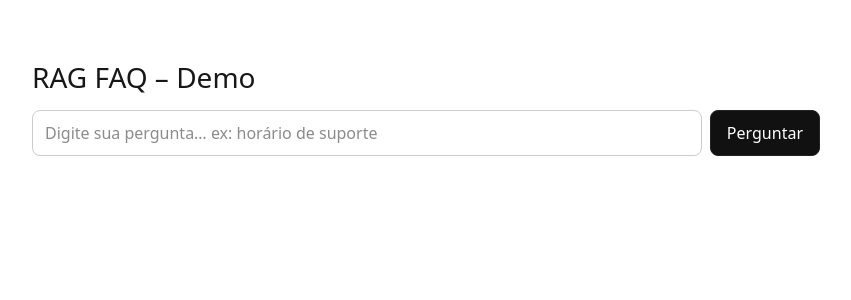
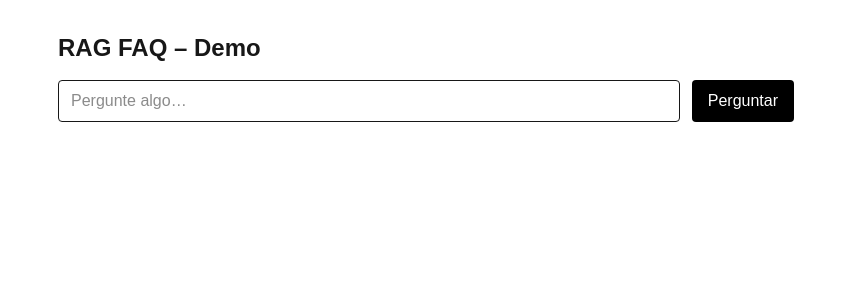
Before and after one commit to Luizbragga/rag-faq-bot, a Next.js app: page /chat in a window 1280 px wide. Shown: the top 300 px of the page, without its empty margins (214-1065 px from the left). Built offline with nearby package versions, Linux system fonts and the light colour scheme.

Commit message:
feat: Groq LLM + Jina embeddings/reranker + front POST JSON

```diff
--- a/src/app/api/chat/route.ts
+++ b/src/app/api/chat/route.ts
@@ -1,4 +1,3 @@
-// src/app/api/chat/route.ts
 export const runtime = "nodejs";
 
 import { NextResponse } from "next/server";
@@ -7,7 +6,7 @@ import { hybridRetrieve, RetrievedItem } from "@/lib/retrieval";
 
 type ChatMsg = { role: "system" | "user" | "assistant"; content: string };
 
-async function callChat(messages: ChatMsg[]): Promise<string> {
+async function callLLM(messages: ChatMsg[]): Promise<string> {
   const payload: any = {
     messages,
     temperature: 0.2,
@@ -15,11 +14,9 @@ async function callChat(messages: ChatMsg[]): Promise<string> {
   };
 
   let url = "";
-  let headers: Record<string, string> = {
-    "Content-Type": "application/json",
-  };
+  let headers: Record<string, string> = { "Content-Type": "application/json" };
 
-  // 1) GROQ (recomendado)
+  // 1) Groq (recomendado)
   if (process.env.GROQ_API_KEY) {
     url = "https://api.groq.com/openai/v1/chat/completions";
     headers.Authorization = `Bearer ${process.env.GROQ_API_KEY}`;
@@ -68,20 +65,18 @@ function buildPrompt(question: string, ctx: RetrievedItem[]) {
     )
     .join("\n");
 
+  const system =
+    "Você é um assistente que responde somente com base no contexto fornecido (RAG). Não invente.";
   const user = `
 Pergunta: ${question}
 
-Contexto (trechos relevantes):
+Contexto:
 ${bullets}
 
-Instruções:
-- Responda SOMENTE com base no contexto acima.
-- Seja direto e objetivo.
-- Se não houver informação suficiente, diga claramente que não encontrou evidências.
+Regras:
+- Responda de forma direta e objetiva em português.
+- Se não houver evidências suficientes no contexto, diga claramente que não encontrou.
   `.trim();
-
-  const system =
-    "Você é um assistente que responde perguntas com base em passagens fornecidas (RAG). Não invente.";
 
   return [
     { role: "system", content: system },
@@ -108,12 +103,10 @@ export async function POST(req: Request) {
       );
     }
 
-    // RAG
     const ctx = await hybridRetrieve({ tenantId, query: question, k: 6 });
 
-    // Chamada ao LLM (Groq/OpenRouter/OpenAI)
     const messages = buildPrompt(question, ctx);
-    const answer = await callChat(messages);
+    const answer = await callLLM(messages);
 
     const citations = ctx.map((c) => ({
       id: c._id,
--- a/src/app/chat/page.tsx
+++ b/src/app/chat/page.tsx
@@ -3,186 +3,97 @@
 import { useState } from "react";
 
 type Citation = {
-  chunkId: string;
-  docId: string;
-  docName: string;
-  preview: string;
-  page?: number | null;
+  id: string;
+  name: string;
+  snippet: string;
+  page?: number;
 };
 
 export default function ChatPage() {
-  const [query, setQuery] = useState("");
-  const [answer, setAnswer] = useState<string | null>(null);
+  const [input, setInput] = useState("");
+  const [answer, setAnswer] = useState<string>("");
   const [cites, setCites] = useState<Citation[]>([]);
   const [loading, setLoading] = useState(false);
-  const [error, setError] = useState<string | null>(null);
+  const [errorMsg, setErrorMsg] = useState<string>("");
 
-  // feedback
-  const [logId, setLogId] = useState<string | null>(null);
-  const [sentFeedback, setSentFeedback] = useState<"up" | "down" | null>(null);
-  const [sendingFb, setSendingFb] = useState(false);
+  async function handleAsk(e?: React.FormEvent) {
+    e?.preventDefault();
+    setErrorMsg("");
+    setAnswer("");
+    setCites([]);
 
-  async function onAsk(e: React.FormEvent) {
-    e.preventDefault();
-    if (!query.trim()) return;
+    const question = input.trim();
+    if (!question) return;
+
     setLoading(true);
-    setError(null);
-    setAnswer(null);
-    setCites([]);
-    setLogId(null);
-    setSentFeedback(null);
 
     try {
       const res = await fetch("/api/chat", {
         method: "POST",
         headers: { "Content-Type": "application/json" },
-        body: JSON.stringify({ tenantId: "demo", query }),
+        body: JSON.stringify({
+          question, // <<=== IMPORTANTE: 'question'
+          tenantId: "demo",
+        }),
       });
-      const data = await res.json();
-      if (!data.ok) throw new Error(data.error || "Erro ao consultar");
-      setAnswer(data.answer as string);
-      setCites((data.citations as Citation[]) || []);
-      if (data.logId) setLogId(String(data.logId));
+
+      const json = await res.json();
+      if (!res.ok || !json.ok) throw new Error(json.error || res.statusText);
+
+      setAnswer(json.answer || "(sem resposta)");
+      setCites(json.citations || []);
     } catch (err: any) {
-      setError(err.message || String(err));
+      setErrorMsg(`Erro: ${err.message}`);
     } finally {
       setLoading(false);
     }
   }
 
-  async function sendFeedback(fb: "up" | "down") {
-    if (!logId || sendingFb || sentFeedback) return;
-    setSendingFb(true);
-    try {
-      const res = await fetch("/api/feedback", {
-        method: "POST",
-        headers: { "Content-Type": "application/json" },
-        body: JSON.stringify({ logId, feedback: fb }),
-      });
-      const data = await res.json();
-      if (!data.ok) throw new Error(data.error || "Erro ao enviar feedback");
-      setSentFeedback(fb);
-    } catch (e: any) {
-      alert(e?.message ?? "Falha ao enviar feedback");
-    } finally {
-      setSendingFb(false);
-    }
-  }
+  return (
+    <div className="max-w-3xl mx-auto px-4 py-8">
+      <h1 className="text-2xl font-semibold mb-4">RAG FAQ – Demo</h1>
 
-  return (
-    <main
-      style={{
-        maxWidth: 820,
-        margin: "40px auto",
-        padding: 16,
-        fontFamily: "system-ui, -apple-system, Segoe UI, Roboto, sans-serif",
-      }}
-    >
-      <h1 style={{ fontSize: 28, marginBottom: 12 }}>RAG FAQ – Demo</h1>
-      <form
-        onSubmit={onAsk}
-        style={{ display: "flex", gap: 8, marginBottom: 16 }}
-      >
+      <form onSubmit={handleAsk} className="flex gap-3">
         <input
-          value={query}
-          onChange={(e) => setQuery(e.target.value)}
-          placeholder="Digite sua pergunta… ex: horário de suporte"
-          style={{
-            flex: 1,
-            padding: "10px 12px",
-            borderRadius: 8,
-            border: "1px solid #ccc",
-          }}
+          className="flex-1 border rounded px-3 py-2"
+          placeholder="Pergunte algo…"
+          value={input}
+          onChange={(e) => setInput(e.target.value)}
         />
         <button
           type="submit"
+          className="px-4 py-2 rounded bg-black text-white disabled:opacity-60"
           disabled={loading}
-          style={{
-            padding: "10px 16px",
-            borderRadius: 8,
-            border: "1px solid #222",
-            background: "#111",
-            color: "#fff",
-          }}
         >
-          {loading ? "Consultando…" : "Perguntar"}
+          {loading ? "Perguntando..." : "Perguntar"}
         </button>
       </form>
 
-      {error && (
-        <div style={{ color: "#b00020", marginBottom: 12 }}>Erro: {error}</div>
-      )}
+      {errorMsg && <p className="mt-3 text-red-600 text-sm">{errorMsg}</p>}
 
       {answer && (
-        <section style={{ marginBottom: 20 }}>
-          <h2 style={{ fontSize: 18, marginBottom: 6 }}>Resposta</h2>
-          <p style={{ lineHeight: 1.6 }}>{answer}</p>
-
-          {/* Feedback */}
-          <div style={{ marginTop: 10, display: "flex", gap: 8 }}>
-            <button
-              disabled={!logId || sendingFb || !!sentFeedback}
-              onClick={() => sendFeedback("up")}
-              title="Útil"
-              style={{
-                padding: "6px 10px",
-                borderRadius: 8,
-                border: "1px solid #ccc",
-                background:
-                  sentFeedback === "up" ? "rgba(0,200,0,.1)" : "transparent",
-              }}
-            >
-              👍 Útil
-            </button>
-            <button
-              disabled={!logId || sendingFb || !!sentFeedback}
-              onClick={() => sendFeedback("down")}
-              title="Não ajudou"
-              style={{
-                padding: "6px 10px",
-                borderRadius: 8,
-                border: "1px solid #ccc",
-                background:
-                  sentFeedback === "down" ? "rgba(200,0,0,.1)" : "transparent",
-              }}
-            >
-              👎 Não ajudou
-            </button>
-            {sentFeedback && (
-              <span style={{ color: "#555", alignSelf: "center" }}>
-                Obrigado pelo feedback!
-              </span>
-            )}
-          </div>
-        </section>
+        <div className="mt-6">
+          <h2 className="font-medium mb-2">Resposta</h2>
+          <div className="whitespace-pre-wrap text-sm leading-6">{answer}</div>
+        </div>
       )}
 
       {cites.length > 0 && (
-        <section>
-          <h3 style={{ fontSize: 16, marginBottom: 6 }}>
-            Citações ({cites.length})
-          </h3>
-          <ul
-            style={{ listStyle: "none", padding: 0, display: "grid", gap: 8 }}
-          >
+        <div className="mt-6">
+          <h3 className="font-medium mb-2">Citações</h3>
+          <ul className="space-y-3">
             {cites.map((c) => (
-              <li
-                key={c.chunkId}
-                style={{
-                  border: "1px solid #ddd",
-                  borderRadius: 8,
-                  padding: 10,
-                }}
-              >
-                <div style={{ fontWeight: 600, marginBottom: 4 }}>
-                  {c.docName} {c.page ? `(p. ${c.page})` : ""}
+              <li key={c.id} className="text-sm">
+                <div className="font-semibold">
+                  {c.name}
+                  {c.page != null ? ` (p. ${c.page})` : ""}
                 </div>
-                <div style={{ color: "#444" }}>{c.preview}</div>
+                <div className="opacity-80">{c.snippet}</div>
               </li>
             ))}
           </ul>
-        </section>
+        </div>
       )}
-    </main>
+    </div>
   );
 }
--- a/src/lib/embeddings.ts
+++ b/src/lib/embeddings.ts
@@ -1,10 +1,4 @@
 // src/lib/embeddings.ts
-// Seleciona automaticamente Jina → Cohere → OpenAI.
-// Configure ao menos UMA das chaves na Vercel:
-// - JINA_API_KEY (recomendado: plano grátis generoso)
-// - COHERE_API_KEY
-// - OPENAI_API_KEY
-
 type Vec = number[];
 
 const JINA_KEY = process.env.JINA_API_KEY;
@@ -73,8 +67,6 @@ async function openaiEmbed(inputs: string[]): Promise<Vec[]> {
   return json.data.map((d) => d.embedding);
 }
 
-// ===== API pública usada no resto do projeto =====
-
 export async function getEmbedding(text: string): Promise<Vec> {
   const arr = await getEmbeddings([text]);
   return arr[0];
@@ -85,6 +77,6 @@ export async function getEmbeddings(texts: string[]): Promise<Vec[]> {
   if (COHERE_KEY) return await cohereEmbed(texts);
   if (OPENAI_KEY) return await openaiEmbed(texts);
   throw new Error(
-    "Nenhuma chave de embeddings configurada. Defina JINA_API_KEY, ou COHERE_API_KEY, ou OPENAI_API_KEY."
+    "Nenhuma chave de embeddings configurada. Defina JINA_API_KEY ou COHERE_API_KEY ou OPENAI_API_KEY."
   );
 }
```
Also changed, not shown: src/lib/retrieval.ts (+2 -11 lines).
